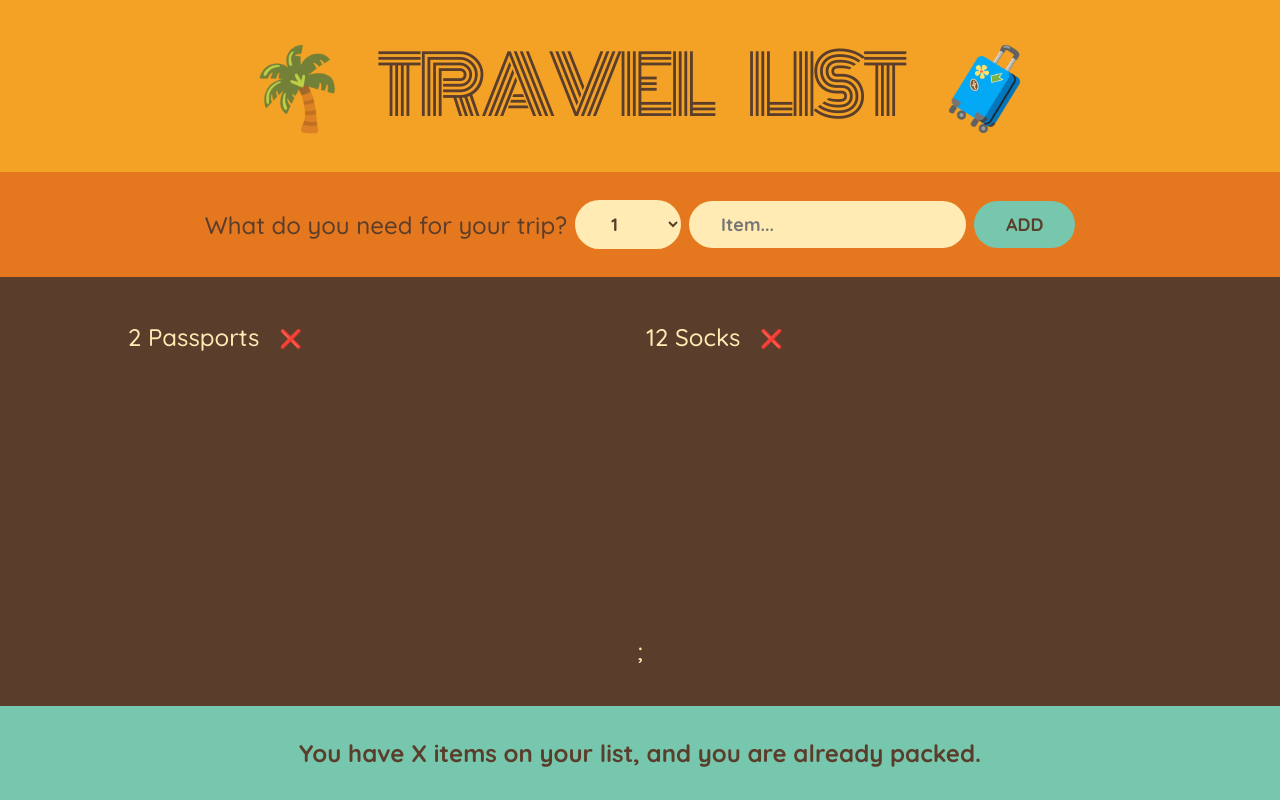
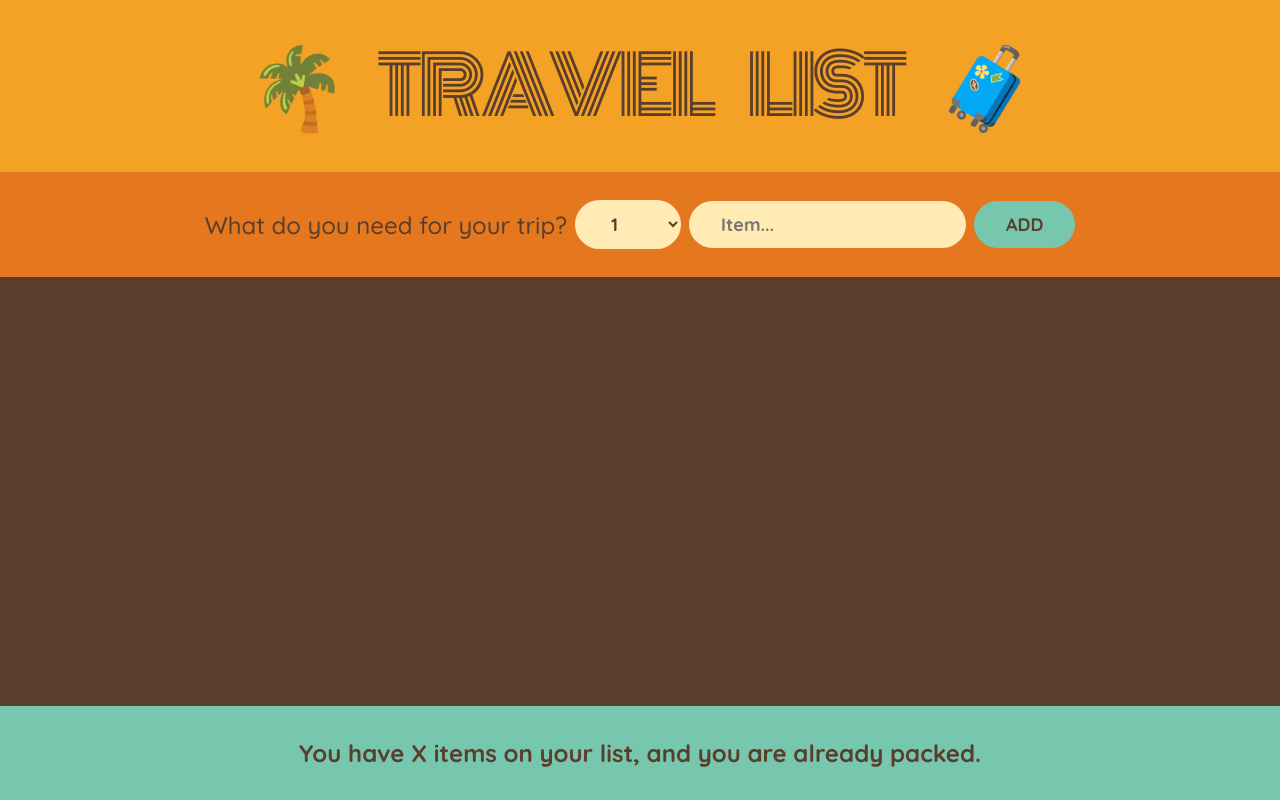
Before and after one commit to Aashani123/travel-list, a React (Create React App) app: page / in a window 1280 px wide. Built offline with nearby package versions, Linux system fonts and the light colour scheme.

Commit message:
Implement item addition and update PackingList to display current items

```diff
--- a/src/App.js
+++ b/src/App.js
@@ -6,11 +6,18 @@
 ];
 
 export default function App() {
+    const [items, setItems] = useState([]);
+
+      function handleAddItems(item){
+    // This new items add with current items.That mean new state depends on current state. So we have to use callBack function not the single value.
+    setItems((items) => [...items,item] )
+  }
+
   return (
     <div className="app">
       <Logo />
-      <Form />
-      <PackingList />
+      <Form onAddItems={handleAddItems} />
+      <PackingList items={items}  />
       <Stats />
     </div>
   );
@@ -23,18 +30,18 @@
     </div>
   );
 }
-function Form() {
+function Form({  onAddItems }) {
   const [description, setDescription] = useState("");
   const [quantity, setQuantity] = useState(1);
 
   function handleSubmit(e) {
-    e.preventDefault(); // to prevent reloading the page
+    e.preventDefault();
 
     if (!description) return;
 
     const newItem = { description, quantity, id: Date.now(), packed: false };
     console.log(newItem);
-
+    onAddItems(newItem);
     setDescription("");
     setQuantity(1);
   }
@@ -64,15 +71,15 @@
     </>
   );
 }
-function PackingList() {
+function PackingList({items}) {
   return (
     <div className="list">
       <ul>
-        {initialItems.map((item) => (
+        {items.map((item) => (
           <Item item={item} key={item.id} />
         ))}
       </ul>
-      ;
+
     </div>
   );
 }
```
